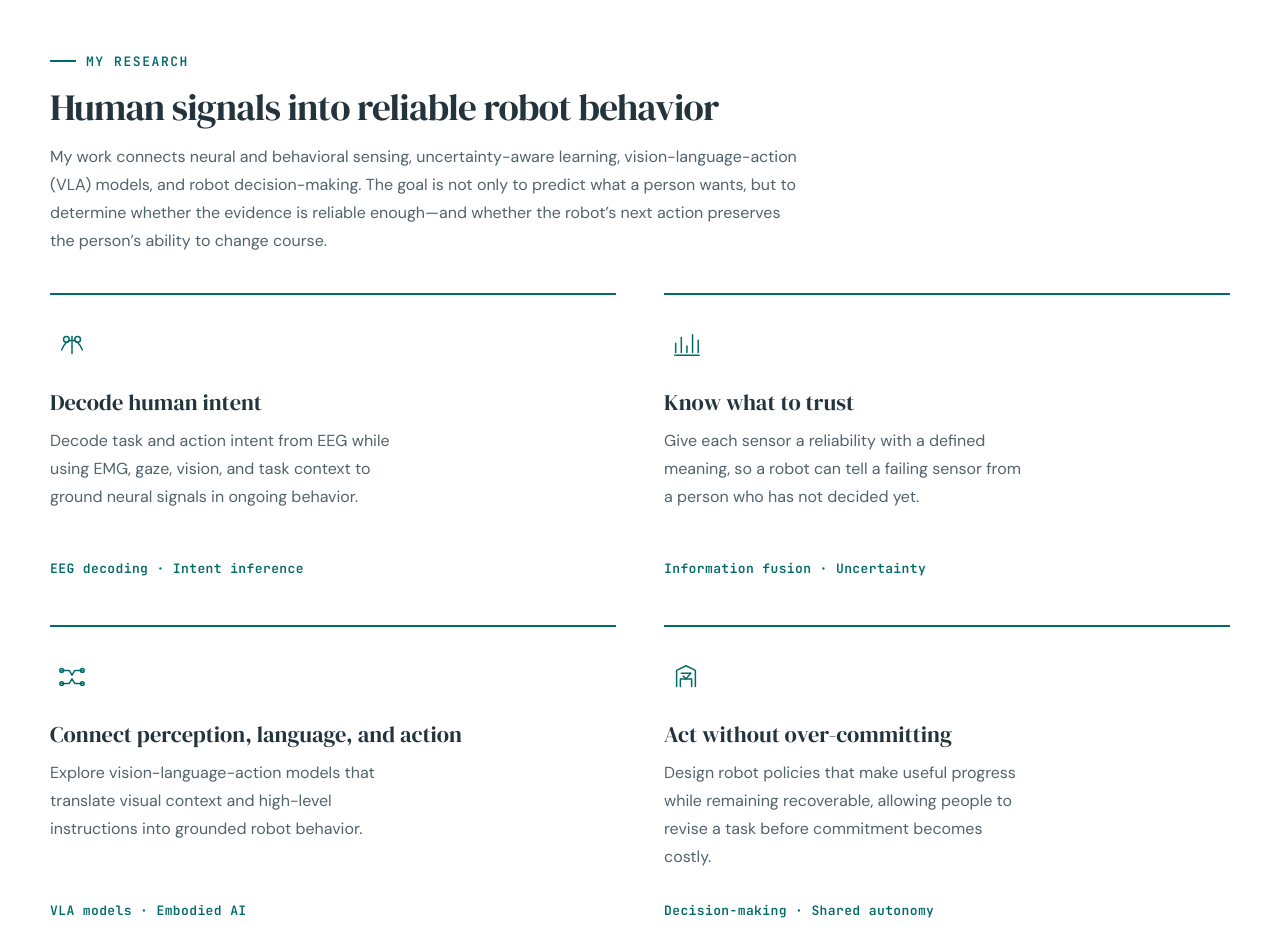
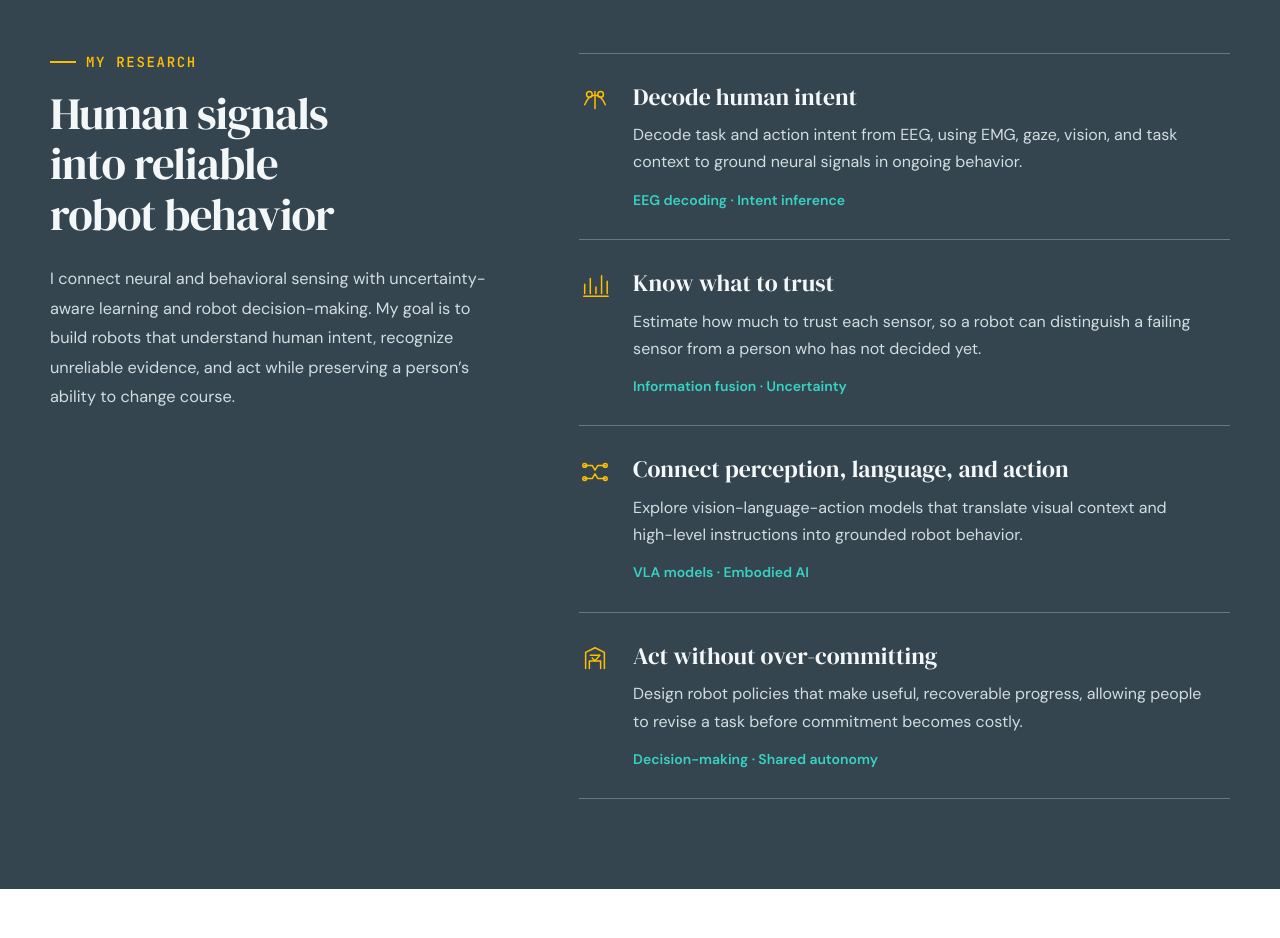
Before and after one commit to Tipusultan199/Tipusultan199.github.io, a plain HTML site: page index.html in a window 1280 px wide. Shown: the part 3900-4838 px from the top of the page. Drawn offline with Linux system fonts and the light colour scheme.

Commit message:
Redesign research overview with charcoal editorial layout

```diff
--- a/assets/css/home.css
+++ b/assets/css/home.css
@@ -284,20 +284,44 @@ section:not(.hero) { padding: clamp(64px, 7vw, 100px) 0; }
 .section-intro > p:last-child, .about-copy > p, .contact-card > div > p { color: var(--muted); font-size: 1rem; line-height: 1.75; }
 .section-intro-wide { max-width: 900px; }
 
-.research-section { background: var(--surface); }
-.theme-grid { display: grid; grid-template-columns: repeat(2, minmax(0, 1fr)); gap: 32px 48px; }
+/* A research overview with one introduction and four connected themes. */
+.research-section {
+  --ink: #f4f7f8;
+  --muted: #d2dce1;
+  --accent: #38d2c5;
+  --line: #657984;
+  background: #34454f;
+  color: var(--ink);
+}
+.research-layout {
+  display: grid;
+  grid-template-columns: minmax(0, .82fr) minmax(0, 1.18fr);
+  gap: clamp(40px, 6vw, 80px);
+  align-items: start;
+}
+.research-intro { position: sticky; top: 110px; max-width: none; margin-bottom: 0; }
+.research-intro .eyebrow { color: var(--gold); font-size: .875rem; }
+.research-section .research-intro h2 {
+  max-width: 14ch;
+  margin-bottom: 24px;
+  font-size: clamp(2.15rem, 3.5vw, 3rem);
+  line-height: 1.13;
+}
+.research-intro > p:last-child { max-width: 40ch; font-size: 1.02rem; line-height: 1.8; }
+.theme-grid { display: grid; grid-template-columns: minmax(0, 1fr); }
 .theme-card {
-  position: relative;
-  min-height: 300px;
-  padding: 28px 0 48px;
-  overflow: hidden;
-  border-top: 2px solid var(--accent);
+  display: grid;
+  grid-template-columns: 32px minmax(0, 1fr);
+  gap: 22px;
+  padding: 28px 0;
+  border-top: 1px solid var(--line);
 }
-.theme-icon { display: grid; width: 44px; height: 44px; margin-bottom: 24px; place-items: center; color: var(--accent); }
+.theme-card:last-child { border-bottom: 1px solid var(--line); }
+.theme-icon { display: grid; width: 32px; height: 36px; place-items: center; color: var(--gold); }
 .theme-icon svg { width: 30px; fill: none; stroke: currentColor; stroke-linecap: round; stroke-linejoin: round; stroke-width: 1.6; }
-.theme-card h3 { margin-bottom: 12px; font-family: var(--display); font-size: 1.4rem; }
-.theme-card p { max-width: 33ch; color: var(--muted); line-height: 1.75; }
-.card-note { position: absolute; z-index: 1; bottom: 16px; left: 0; font: 600 .8125rem var(--mono); letter-spacing: .03em; color: var(--accent); }
+.theme-card h3 { margin-bottom: 10px; font-family: var(--display); font-size: clamp(1.3rem, 1.85vw, 1.6rem); line-height: 1.25; }
+.theme-card p { max-width: 52ch; margin: 0; color: var(--muted); line-height: 1.7; }
+.card-note { display: block; margin-top: 13px; color: var(--accent); font-size: .875rem; font-weight: 600; line-height: 1.6; }
 
 .expertise-section { background: var(--dark-panel); color: #f4f7f8; }
 .expertise-layout { display: grid; grid-template-columns: .68fr 1.32fr; gap: clamp(46px, 7vw, 96px); align-items: start; }
@@ -492,6 +516,10 @@ section:not(.hero) { padding: clamp(64px, 7vw, 100px) 0; }
 .reveal.in { opacity: 1; transform: none; }
 
 @media (max-width: 980px) {
+  .research-layout { grid-template-columns: minmax(0, 1fr); gap: 36px; }
+  .research-intro { position: static; }
+  .research-section .research-intro h2 { max-width: 24ch; }
+  .research-intro > p:last-child { max-width: 65ch; margin-bottom: 0; }
   .nav-links { position: absolute; top: 66px; right: 22px; display: none; width: min(310px, calc(100vw - 44px)); padding: 10px; align-items: stretch; flex-direction: column; border: 1px solid var(--line); border-radius: var(--radius); background: var(--surface); box-shadow: var(--shadow); }
   .nav-links.open { display: flex; }
   .nav-links a { padding: 11px 12px; }
@@ -518,7 +546,6 @@ section:not(.hero) { padding: clamp(64px, 7vw, 100px) 0; }
 @media (max-width: 760px) {
   .shell { width: min(var(--shell), calc(100% - 32px)); }
   .theme-grid, .project-grid, .expertise-grid, .video-grid { grid-template-columns: 1fr; }
-  .theme-card { min-height: 315px; }
   .project-art { height: min(58vw, 330px); }
   .project-copy { min-height: auto; }
   .direction-copy { padding: 31px 24px 38px; }
@@ -538,6 +565,9 @@ section:not(.hero) { padding: clamp(64px, 7vw, 100px) 0; }
 }
 
 @media (max-width: 520px) {
+  .theme-card { grid-template-columns: 28px minmax(0, 1fr); gap: 16px; padding-block: 24px; }
+  .theme-icon { width: 28px; height: 30px; }
+  .theme-icon svg { width: 26px; }
   body { font-size: 16px; }
   .brand span:last-child { display: none; }
   .hero { min-height: auto; padding: 116px 0 72px; }
@@ -686,5 +716,15 @@ section:not(.hero) { padding: clamp(64px, 7vw, 100px) 0; }
     padding-top: 24px;
   }
   .hero-acceptance { color: #006b68; border-color: currentColor; }
+  .research-section {
+    --ink: #23343d;
+    --muted: #52636c;
+    --accent: #006b68;
+    --line: #d5dde1;
+    background: #fff;
+    color: var(--ink);
+  }
+  .research-intro { position: static; }
+  .research-intro .eyebrow, .theme-icon { color: #006b68; }
   .reveal { opacity: 1; transform: none; }
 }
--- a/index.html
+++ b/index.html
@@ -281,13 +281,13 @@
       </div>
     </section>
 
-    <section class="research-section" id="research">
-      <div class="shell">
-        <header class="section-intro reveal">
+    <section class="research-section" id="research" aria-labelledby="research-title">
+      <div class="shell research-layout">
+        <header class="section-intro research-intro reveal">
           <p class="eyebrow">My research</p>
-          <h2>Human signals into reliable robot behavior</h2>
+          <h2 id="research-title">Human signals into reliable robot behavior</h2>
           <p>
-            My work connects neural and behavioral sensing, uncertainty-aware learning, vision-language-action (VLA) models, and robot decision-making. The goal is not only to predict what a person wants, but to determine whether the evidence is reliable enough—and whether the robot’s next action preserves the person’s ability to change course.
+            I connect neural and behavioral sensing with uncertainty-aware learning and robot decision-making. My goal is to build robots that understand human intent, recognize unreliable evidence, and act while preserving a person’s ability to change course.
           </p>
         </header>
 
@@ -296,36 +296,44 @@
             <div class="theme-icon" aria-hidden="true">
               <svg viewBox="0 0 32 32"><path d="M5 21c3-7 6-10 11-10s8 3 11 10"></path><circle cx="10" cy="10" r="3"></circle><circle cx="22" cy="10" r="3"></circle><path d="M16 7v18"></path></svg>
             </div>
+            <div class="theme-copy">
               <h3>Decode human intent</h3>
-            <p>Decode task and action intent from EEG while using EMG, gaze, vision, and task context to ground neural signals in ongoing behavior.</p>
+              <p>Decode task and action intent from EEG, using EMG, gaze, vision, and task context to ground neural signals in ongoing behavior.</p>
               <span class="card-note">EEG decoding · Intent inference</span>
+            </div>
           </article>
 
           <article class="theme-card reveal">
             <div class="theme-icon" aria-hidden="true">
               <svg viewBox="0 0 32 32"><path d="M5 24V14M11 24V8M17 24V17M23 24V5M29 24V11"></path><path d="M4 27h26"></path></svg>
             </div>
+            <div class="theme-copy">
               <h3>Know what to trust</h3>
-            <p>Give each sensor a reliability with a defined meaning, so a robot can tell a failing sensor from a person who has not decided yet.</p>
+              <p>Estimate how much to trust each sensor, so a robot can distinguish a failing sensor from a person who has not decided yet.</p>
               <span class="card-note">Information fusion · Uncertainty</span>
+            </div>
           </article>
 
           <article class="theme-card reveal">
             <div class="theme-icon" aria-hidden="true">
               <svg viewBox="0 0 32 32"><path d="M5 9h8l3 5 3-5h8"></path><path d="M5 23h8l3-5 3 5h8"></path><circle cx="5" cy="9" r="2"></circle><circle cx="27" cy="9" r="2"></circle><circle cx="5" cy="23" r="2"></circle><circle cx="27" cy="23" r="2"></circle></svg>
             </div>
+            <div class="theme-copy">
               <h3>Connect perception, language, and action</h3>
               <p>Explore vision-language-action models that translate visual context and high-level instructions into grounded robot behavior.</p>
               <span class="card-note">VLA models · Embodied AI</span>
+            </div>
           </article>
 
           <article class="theme-card reveal">
             <div class="theme-icon" aria-hidden="true">
               <svg viewBox="0 0 32 32"><path d="M6 26V9l10-5 10 5v17"></path><path d="M10 26v-8h12v8M11 12h10"></path><path d="m13 15 3 3 5-6"></path></svg>
             </div>
+            <div class="theme-copy">
               <h3>Act without over-committing</h3>
-            <p>Design robot policies that make useful progress while remaining recoverable, allowing people to revise a task before commitment becomes costly.</p>
+              <p>Design robot policies that make useful, recoverable progress, allowing people to revise a task before commitment becomes costly.</p>
               <span class="card-note">Decision-making · Shared autonomy</span>
+            </div>
           </article>
         </div>
       </div>
```
Lines whose indentation alone changed are shown as unchanged.
